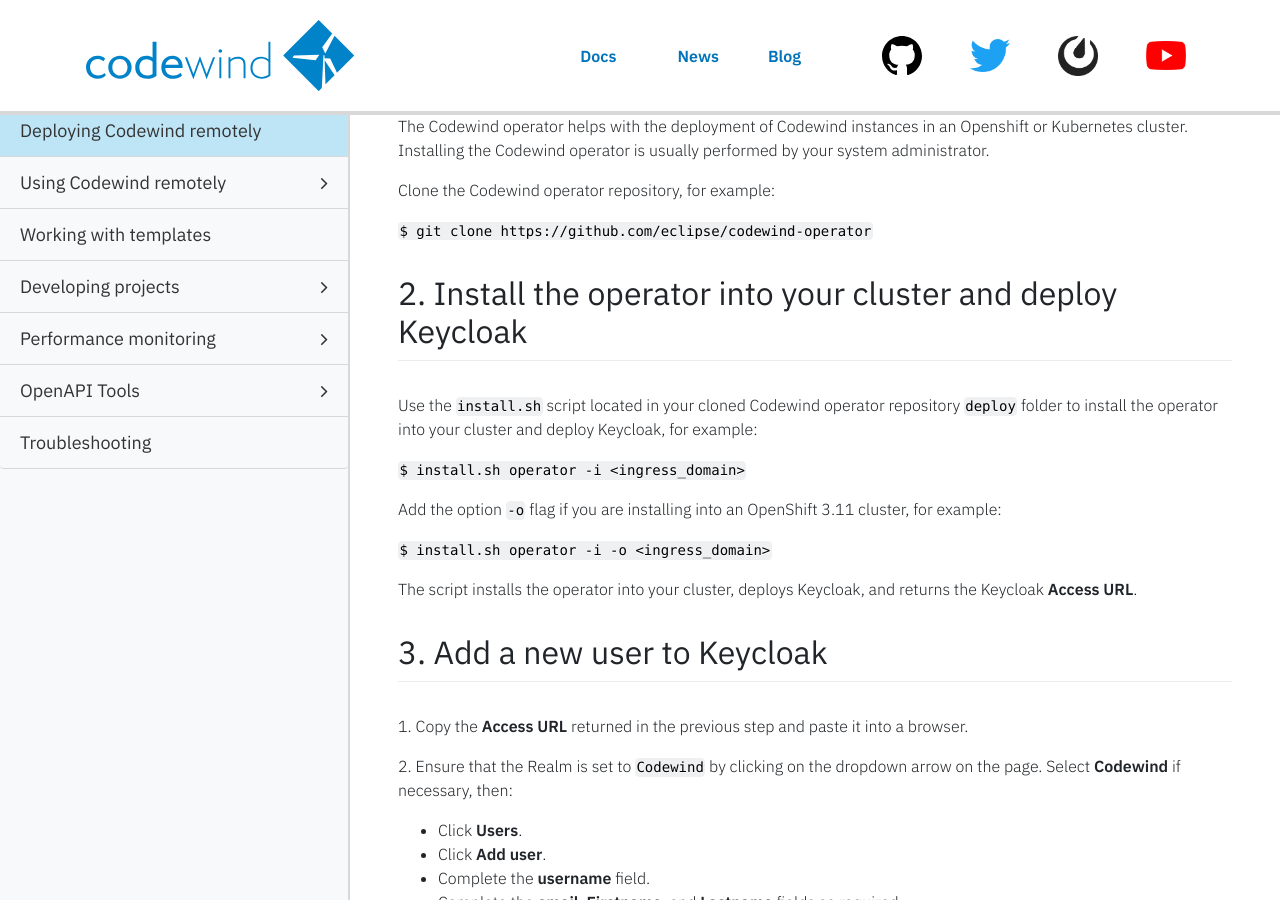
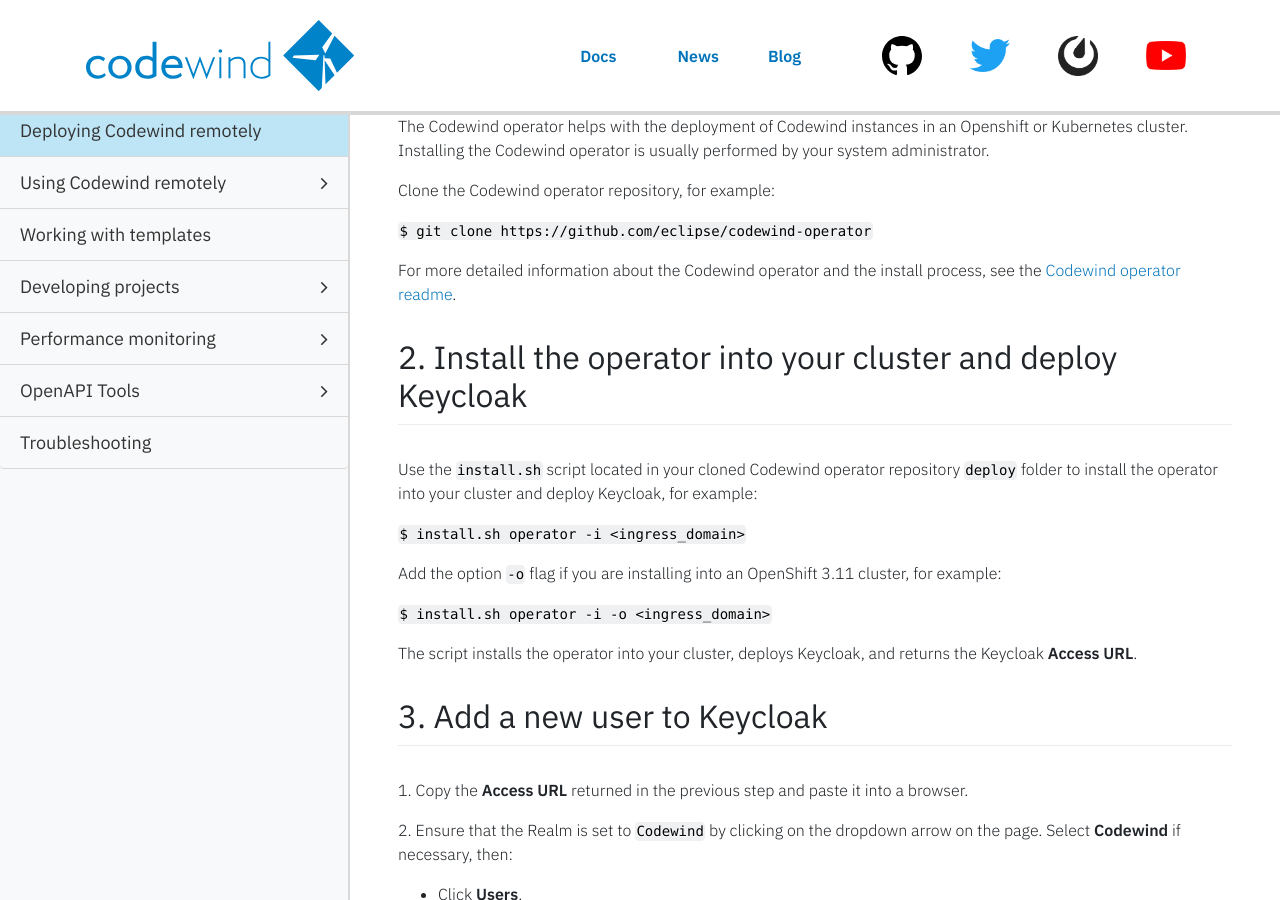
Before and after one commit to eclipse-archived/codewind-docs, a Jekyll site: the page built from docs/_documentations/remote-deploying-codewind.md, in a window 1280 px wide and 900 px high, scrolled down 1049 px. Built offline with Jekyll 4.4.1, drawn with Linux system fonts in a browser that asks for light colours; nearby versions of some CDN libraries; comment, search, counter and statistics services are not loaded.

Commit message:
Add direct link to readme
Signed-off-by: micgibso <MICGIBSO@uk.ibm.com>

```diff
--- a/docs/_documentations/remote-deploying-codewind.md
+++ b/docs/_documentations/remote-deploying-codewind.md
@@ -42,6 +42,8 @@ The Codewind operator helps with the deployment of Codewind instances in an Open
 Clone the Codewind operator repository, for example:
 
 `$ git clone https://github.com/eclipse/codewind-operator`
+
+For more detailed information about the Codewind operator and the install process, see the [Codewind operator readme](https://github.com/eclipse/codewind-operator/blob/master/README.md).
 
 ## 2. Install the operator into your cluster and deploy Keycloak
 
```
